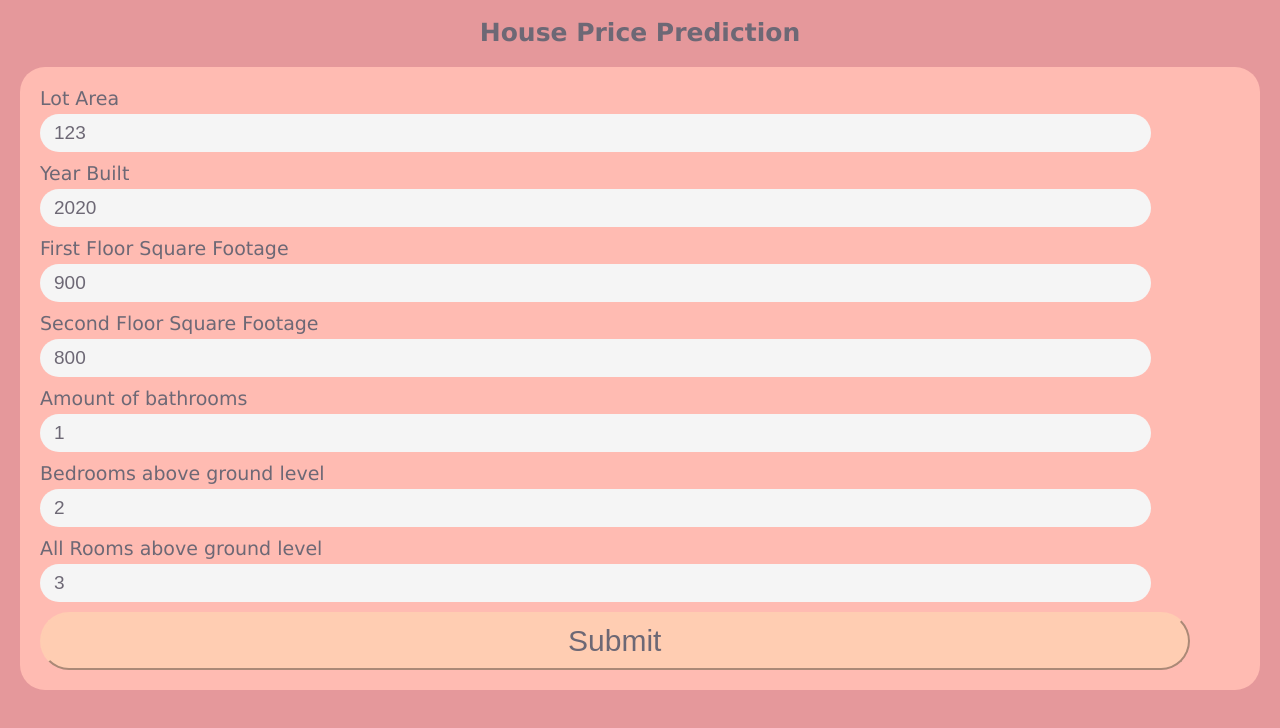
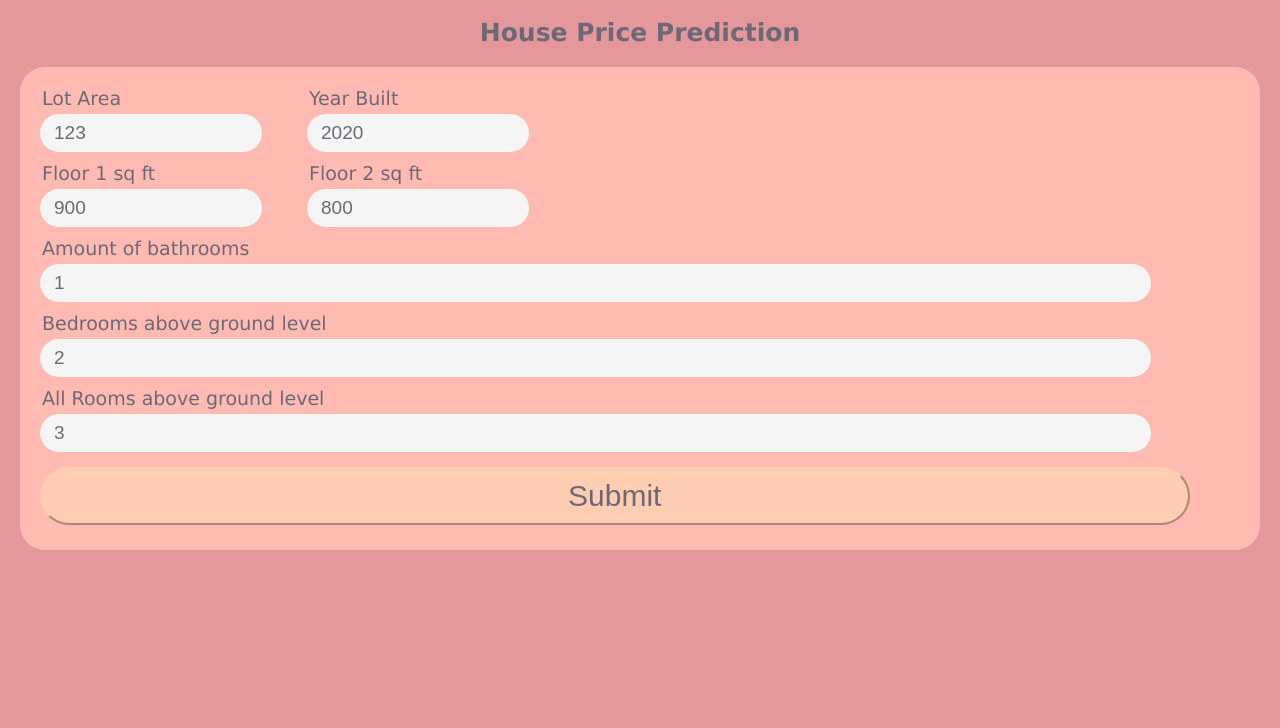
Before and after one commit to ServalForest/test-application, a React (Create React App) app: page / in a window 1280 px wide. Shown: the top 728 px of the page. Built offline with nearby package versions, Linux system fonts and the light colour scheme.

Commit message:
went div crazy

```diff
--- a/src/App.css
+++ b/src/App.css
@@ -7,6 +7,14 @@
   color: #6D6875;
 }
 
+.row {
+  display: flex;
+}
+
+.App .row input {
+  width: 75%;
+}
+
 h1 {
   padding-top: 18px;
   font-size: 25px;
@@ -14,6 +22,7 @@ h1 {
 }
 
 .App label {
+  margin-left: 2px;
   margin-top: 10px;
   display: block;
 }
@@ -42,7 +51,7 @@ h1 {
 
 .button {
   padding: 10px;
-  margin: 10px 0;
+  margin: 15px 0;
   font-size: 30px;
   border-radius: 250px;
   background-color: #FFCDB2;
--- a/src/App.js
+++ b/src/App.js
@@ -29,29 +29,40 @@ function App() {
       <h1> House Price Prediction</h1>
       <div className='form'>
         <form onSubmit={handleSubmit}>
+          <div className='row'>
+            <div>
               <div>
                 <label> Lot Area </label>
               </div>
               <div>
                 <input type='number' name='lotArea' value={lotArea} onChange={(e) => setLotArea(e.target.value)}></input>
               </div>
+            </div>
+            <div>
               <div>
                 <label> Year Built </label>
+              </div>
               <div>
-            </div>
                 <input type='number' name='yearBuilt' value={yearBuilt} onChange={(e) => setYearBuilt(e.target.value)}></input>
               </div>
+            </div>
+          </div>
+          <div className='row'>
             <div>
-            <label> First Floor Square Footage </label>
               <div>
+                <label>Floor 1 sq ft</label>
               </div>
+              <div>
                 <input type='number' name='1stFlrSF' value={frstFlrSF} onChange={(e) => set1stFlrSF(e.target.value)}></input>
               </div>
+            </div><div>
               <div>
-            <label> Second Floor Square Footage </label>
+                <label>Floor 2 sq ft</label>
                 <div>
                 </div>
                 <input type='number' name='2ndFlrSF' value={scndFlrSF} onChange={(e) => set2ndFlrSF(e.target.value)}></input>
+              </div>
+            </div>
           </div>
           <div>
             <label> Amount of bathrooms </label>
```
Lines whose indentation alone changed are shown as unchanged.
